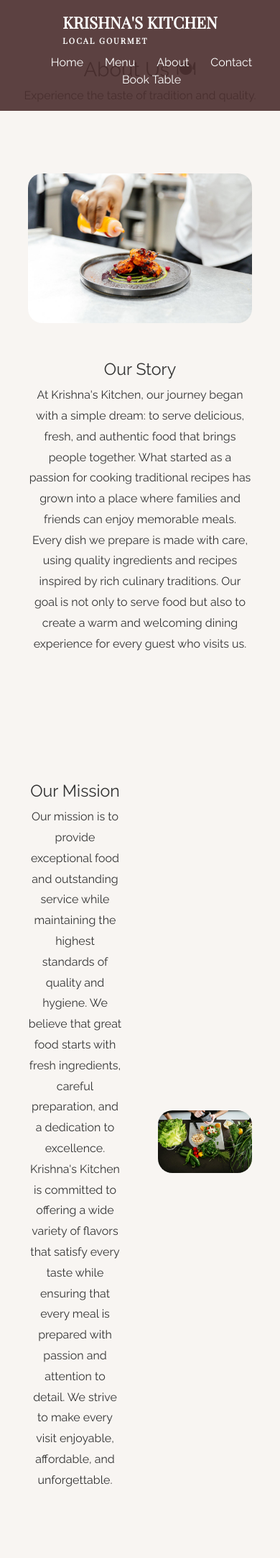
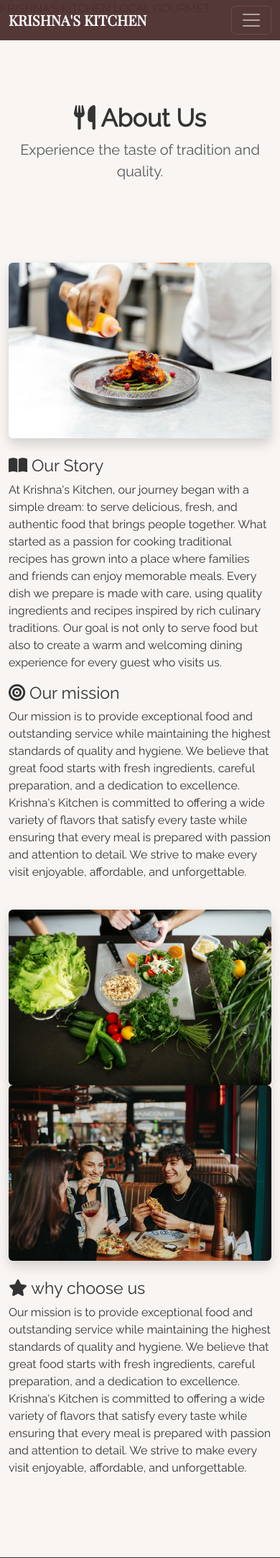
Before and after one commit to Krishna-ahir/krishna-kitchen, a Django app: page /about/ in a window 390 px wide. Shown: the top 2165 px of the page at 72% size. Run offline with Django 5.2, Linux system fonts and the light colour scheme; some libraries are stand-ins or nearby versions.

Commit message:
Updated website design and mobile responsiveness

```diff
--- a/main/static/css/style.css
+++ b/main/static/css/style.css
@@ -13,49 +13,34 @@ body {
 overflow-x: hidden;
 }
 
-/* HEADER */
-
-header {
-    position: fixed;
-    top: 0;
-    left: 0;
-    width: 100%;
-    z-index: 1000;
-    display: flex;
-    justify-content: space-between;
-    align-items: center;
-    padding: 15px 50px;
-    background: rgba(75, 46, 46, .9);
-
+img {
+max-width: 100%;
+height: auto;
 }
 
-.logo {
-    font-family: 'Playfair Display', serif;
-    color: white;
-    font-size: 1.4rem;
-    font-weight: bold;
+/* BOOTSTRAP NAVBAR */
+
+.navbar {
+background: rgba(75, 46, 46, 0.95) !important;
 }
 
-.logo span {
-    display: block;
-    font-size: .7rem;
-    letter-spacing: 2px;
+.navbar-brand {
+font-family: 'Playfair Display', serif;
+font-weight: bold;
+color: white !important;
 }
 
-nav ul {
-    display: flex;
-    list-style: none;
+.navbar-nav .nav-link {
+color: white !important;
+margin-left: 10px;
+transition: 0.3s;
 }
 
-nav ul li a {
-    color: white;
-    text-decoration: none;
-    margin: 0 15px;
-    transition: .3s;
+.navbar-nav .nav-link:hover {
+color: #f5deb3 !important;
 }
-nav ul li a:hover
 
-/* PAGE HEADER  */
+/* PAGE HEADER */
 
 .page-header {
 height: 350px;
@@ -175,16 +154,13 @@ nav ul li a:hover
 border-radius: 50%;
 }
 
-/* ========================================
-ABOUT PAGE
-======================================== */
+/* ABOUT PAGE */
 
 .about-section {
 display: flex;
 align-items: center;
-    padding: 80px 10%;
-    gap: 50px;
-
+padding: 60px 5%;
+gap: 40px;
 }
 
 .about-section.reverse {
@@ -195,7 +171,8 @@ ABOUT PAGE
 flex: 1;
 }
 
-.about-text h2 {
+.about-text h2,
+.about-text h3 {
 font-family: 'Playfair Display', serif;
 color: #4b2e2e;
 margin-bottom: 20px;
@@ -398,29 +315,23 @@ FOOTER
 text-align: center;
 padding: 20px;
 margin-top: 50px;
-
 }
 
-/* ========================================
-RESPONSIVE
-======================================== */
+/* RESPONSIVE */
 
-@media(max-width:768px) {
+@media (max-width: 768px) {
 
 
-    header {
-        flex-direction: column;
-        padding: 15px;
+.hero-content h1 {
+    font-size: 2rem;
 }
 
-    nav ul {
-        flex-wrap: wrap;
-        justify-content: center;
-        margin-top: 10px;
+.hero-content p {
+    font-size: 16px;
 }
 
-    .hero-content h1 {
-        font-size: 2.5rem;
+.page-header h1 {
+    font-size: 36px;
 }
 
 .our-story,
@@ -430,8 +341,28 @@ RESPONSIVE
     text-align: center;
 }
 
-    .page-header h1 {
-        font-size: 40px;
+.about-section {
+    padding: 40px 20px;
+    gap: 25px;
 }
 
+.story-image img {
+    width: 250px;
+    height: 250px;
 }
+
+.contact-bg {
+    padding: 100px 15px;
+}
+
+.contact-box,
+.info-box {
+    padding: 20px;
+}
+
+.booking-box {
+    padding: 25px;
+}
+
+
+}
--- a/main/templates/about.html
+++ b/main/templates/about.html
@@ -3,56 +3,88 @@
 
 {% block content %}
 
-<div class="container mt-5 text-center">
-    <h1>About Us 🍽</h1>
-    <p>Experience the taste of tradition and quality.</p>
+<div class="container text-center py-5">
+    <h1 class="display-4 fw-bold">
+        <i class="fa-solid fa-utensils "></i>
+        About Us</h1>
+    <p class="lead text-muted">
+        Experience the taste of tradition and quality.
+    </p>
+</div>
+<div class="container py-5">
+
+
+    <!-- Section 1 -->
+
+    <div class="row align-items-center g-4">
+
+        <div class="col-lg-6">
+            <img src="{% static 'images/our story.jpg' %}" class="img-fluid rounded shadow" alt="Our Story">
         </div>
 
-<!-- Section 1 -->
-<div class="about-section">
-     <div class="about-img">
-        <img src="{% static 'images/our story.jpg' %}">
-    </div>
-    <div class="about-text">
-        <h3>Our Story</h3>
-        <p>At Krishna's Kitchen, our journey began with a simple dream: to serve delicious, fresh, and authentic food that brings people together.
-        What started as a passion for cooking traditional recipes has grown into a place where families and friends can enjoy memorable meals.
-        Every dish we prepare is made with care, using quality ingredients and recipes inspired by rich culinary traditions.
-        Our goal is not only to serve food but also to create a warm and welcoming dining experience for every guest who visits us.
+        <div class="col-lg-6">
+            <h3> <i class="fa-solid fa-book-open"></i> Our Story</h3>
+            <p>
+                At Krishna's Kitchen, our journey began with a simple dream: to serve delicious, fresh, and authentic
+                food that brings people together.
+                What started as a passion for cooking traditional recipes has grown into a place where families and
+                friends can enjoy memorable meals.
+                Every dish we prepare is made with care, using quality ingredients and recipes inspired by rich culinary
+                traditions.
+                Our goal is not only to serve food but also to create a warm and welcoming dining experience for every
+                guest who visits us.
             </p>
         </div>
 
     </div>
 
     <!-- Section 2 -->
-<div class="about-section reverse">
-    <div class="about-img">
-        <img src="{% static 'images/our mission.jpg' %}">
-    </div>
-    <div class="about-text">
-        <h3>Our Mission</h3>
-        <p>Our mission is to provide exceptional food and outstanding service while maintaining the highest standards of quality and hygiene.
-           We believe that great food starts with fresh ingredients, careful preparation, and a dedication to excellence.
-           Krishna's Kitchen is committed to offering a wide variety of flavors that satisfy every taste while ensuring that every meal is prepared with passion and attention to detail.
+
+    <div class="row align-items-center g-4">
+
+        <div class="col-lg-6">
+            <h3> <i class="fa-solid fa-bullseye"></i> Our mission</h3>
+            <p>
+                Our mission is to provide exceptional food and outstanding service while maintaining the highest
+                standards of quality and hygiene.
+                We believe that great food starts with fresh ingredients, careful preparation, and a dedication to
+                excellence.
+                Krishna's Kitchen is committed to offering a wide variety of flavors that satisfy every taste while
+                ensuring that every meal is prepared with passion and attention to detail.
                 We strive to make every visit enjoyable, affordable, and unforgettable.
             </p>
         </div>
+
+        <div class="col-lg-6">
+            <img src="{% static 'images/our mission.jpg' %}" class="img-fluid rounded shadow" alt="Our mission">
+        </div>
+
+
     </div>
 
     <!-- Section 3 -->
-<div class="about-section">
-    <div class="about-img">
-        <img src="{% static 'images/why choose us.jpg' %}">
+
+    <div class="row align-items-center g-4">
+
+        <div class="col-lg-6">
+            <img src="{% static 'images/why choose us.jpg' %}" class="img-fluid rounded shadow" alt="why choose us">
         </div>
-    <div class="about-text">
-        <h3>Why Choose Us?</h3>
-        <p>Krishna's Kitchen is more than just a restaurant—it's a place where taste, quality, and hospitality come together.
-           We use fresh ingredients, authentic spices, and proven recipes to deliver food that is both flavorful and satisfying.
-           Our friendly staff, clean environment, diverse menu, and commitment to customer satisfaction make us a preferred choice for food lovers.
-           Whether you're joining us for a family dinner, a special celebration, or a quick meal with friends, we work hard to ensure that every experience exceeds your expectations.
+
+        <div class="col-lg-6">
+            <h3>   <i class="fa-solid fa-star"></i> why choose us</h3>
+            <p>
+                Our mission is to provide exceptional food and outstanding service while maintaining the highest
+                standards of quality and hygiene.
+                We believe that great food starts with fresh ingredients, careful preparation, and a dedication to
+                excellence.
+                Krishna's Kitchen is committed to offering a wide variety of flavors that satisfy every taste while
+                ensuring that every meal is prepared with passion and attention to detail.
+                We strive to make every visit enjoyable, affordable, and unforgettable.
             </p>
         </div>
 
     </div>
 
+</div>
+
 {% endblock %}
--- a/main/templates/base.html
+++ b/main/templates/base.html
@@ -25,19 +25,59 @@
 <header>
     <div class="logo">KRISHNA'S KITCHEN <span>LOCAL GOURMET</span></div>
 
-    <nav>
-        <ul>
-            <li><a href="/">Home</a></li>
-            <li><a href="/menu">Menu</a></li>
-            <li><a href="/about">About</a></li>
-            <li><a href="/contact">Contact</a></li>
-            <li><a href="/booking">Book Table</a></li>
-        </ul>
-    </nav>
+    <nav class="navbar navbar-expand-lg navbar-dark fixed-top" style="background:#4b2e2e;">
+    <div class="container">
+
+        <a class="navbar-brand fw-bold" href="/">
+            KRISHNA'S KITCHEN
+        </a>
+
+        <button
+            class="navbar-toggler"
+            type="button"
+            data-bs-toggle="collapse"
+            data-bs-target="#navbarNav">
+
+            <span class="navbar-toggler-icon"></span>
+        </button>
+
+        <div class="collapse navbar-collapse" id="navbarNav">
+
+            <ul class="navbar-nav ms-auto">
+
+                <li class="nav-item">
+                    <a class="nav-link" href="/">Home</a>
+                </li>
+
+                <li class="nav-item">
+                    <a class="nav-link" href="/menu">Menu</a>
+                </li>
+
+                <li class="nav-item">
+                    <a class="nav-link" href="/about">About</a>
+                </li>
+
+                <li class="nav-item">
+                    <a class="nav-link" href="/contact">Contact</a>
+                </li>
+
+                <li class="nav-item">
+                    <a class="btn btn-warning ms-lg-3 mt-2 mt-lg-0"
+                       href="/booking">
+                        Book Table
+                    </a>
+                </li>
+
+            </ul>
+
+        </div>
+
+    </div>
+</nav>
 </header>
 
 <!-- Content -->
-<div style="margin-top: 80px;">
+<div class="pt-5 mt-4">
     {% block content %}{% endblock %}
 </div>
 
--- a/main/templates/booking.html
+++ b/main/templates/booking.html
@@ -5,7 +5,7 @@
 
 <div class="booking-bg">
 
-    <div class="booking-box">
+    <div class="booking-box mx-auto">
 
         <h2 class="text-center">Book a Table 🍽</h2>
 
--- a/main/templates/index.html
+++ b/main/templates/index.html
@@ -8,7 +8,7 @@
         <h4>WELCOME TO KRISHNA'S KITCHEN</h4>
         <div class="divider"></div>
         <h1>Serving delicious local food</h1>
-        <a href="/menu" class="btn">View Menu</a>
+        <a href="/menu" class="btn brown-btn">View Menu</a>
     </div>
 </section>
 
@@ -35,11 +35,11 @@
             feels special.
         </p>
 
-        <a href="/about" class="btn mt-3">Read More</a>
+        <a href="/about" class="btn brown-btn mt-3">Read More</a>
     </div>
 
     <div class="story-image">
-        <img src="{% static 'images/our story1.jpg' %}">
+        <img src="{% static 'images/our story1.jpg' %}"  alt="Our Story">
     </div>
 </section>
 
--- a/main/templates/menu.html
+++ b/main/templates/menu.html
@@ -20,7 +20,7 @@
         <div class="row">
             {% for item in category.menuitem_set.all %}
 
-            <div class="col-md-4 mb-4">
+            <div class="col-12 col-sm-6 col-lg-4 mb-4">
                 <div class="menu-card">
 
                     <h5>
```
Also changed, not shown: other parts of main/static/css/style.css (+25 -91 lines), main/templates/contact.html (+15 -22 lines). Lines whose indentation alone changed are shown as unchanged.
